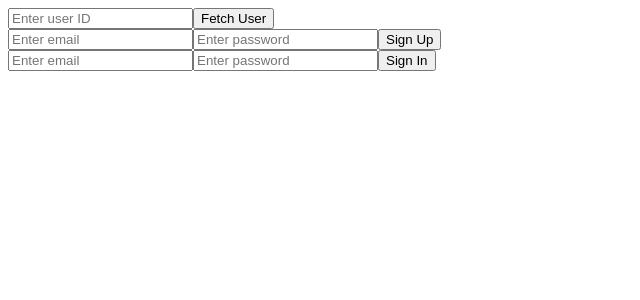
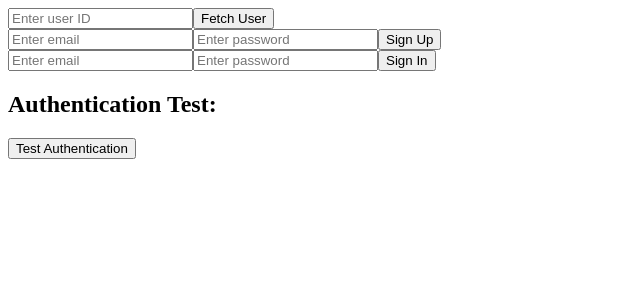
Before and after one commit to t-raver9/pamper_client, a React (Create React App) app: page / in a window 1280 px wide. Shown: the top 300 px of the page, without its empty margins (0-640 px from the left). Built offline with nearby package versions, Linux system fonts and the light colour scheme.

Commit message:
Removed linter

```diff
--- a/src/App.tsx
+++ b/src/App.tsx
@@ -4,7 +4,7 @@ import axios from "axios";
 import { log } from "console";
 
 function App() {
-  const baseUrl = "http://localhost:8080";
+  const baseUrl = "http://localhost:3001";
 
   const getUserByIdApi = async (id: string) => {
     try {
@@ -17,12 +17,19 @@ function App() {
   };
 
   const signUpUserApi = async (email: string, password: string) => {
+    console.log(email, password);
     try {
-      const response = await axios.post(`${baseUrl}/signUp`, {
-        email,
-        password,
-      });
+      const response = await axios.post(
+        `${baseUrl}/signup`,
+        {
+          email,
+          password,
+        },
+        { withCredentials: true }
+      );
       console.log("RAW RESPONSE: ", response);
+      // don't think this is very safe
+      localStorage.setItem("accessToken", response.data.accessToken);
       return response.data;
     } catch (error) {
       console.error("Error signing up user: ", error);
@@ -31,11 +38,17 @@ function App() {
 
   const loginUserApi = async (email: string, password: string) => {
     try {
-      const response = await axios.post(`${baseUrl}/login`, {
-        email,
-        password,
-      });
+      const response = await axios.post(
+        `${baseUrl}/login`,
+        {
+          email,
+          password,
+        },
+        { withCredentials: true }
+      );
       console.log("RAW RESPONSE: ", response);
+      // don't think this is very safe
+      localStorage.setItem("accessToken", response.data.accessToken);
       return response.data;
     } catch (error) {
       console.error("Error loging in user: ", error);
@@ -61,6 +74,9 @@ function App() {
   const [loginLoading, setLoginLoading] = useState(false);
   const [loginError, setLoginError] = useState<string | null>(null);
   const [loginUser, setLoginUser] = useState(null);
+
+  // For auth test
+  const [users, setUsers] = useState<any>(null);
 
   const handleSubmit = async (event: React.FormEvent<HTMLFormElement>) => {
     event.preventDefault();
@@ -108,6 +124,21 @@ function App() {
     }
 
     setLoginLoading(false);
+  };
+
+  const handleAuthTest = async (event: React.FormEvent<HTMLFormElement>) => {
+    event.preventDefault();
+
+    try {
+      const response = await axios.get(`${baseUrl}/users/current`, {
+        headers: {
+          Authorization: `Bearer ${localStorage.getItem("accessToken")}`,
+        },
+      });
+      setUsers(response.data);
+    } catch (error) {
+      console.error("Error getting auth test: ", error);
+    }
   };
 
   return (
@@ -181,6 +212,18 @@ function App() {
           <pre>{JSON.stringify(loginUser, null, 2)}</pre>
         </div>
       ) : null}
+      <div>
+        <h2>Authentication Test:</h2>
+        <form onSubmit={handleAuthTest}>
+          <button type="submit">Test Authentication</button>
+        </form>
+        {users ? (
+          <div>
+            <h2>Authenticated Users Data:</h2>
+            <pre>{JSON.stringify(users, null, 2)}</pre>
+          </div>
+        ) : null}
+      </div>
     </div>
   );
 }
```
Also changed, not shown: package.json (+2 -7 lines).
